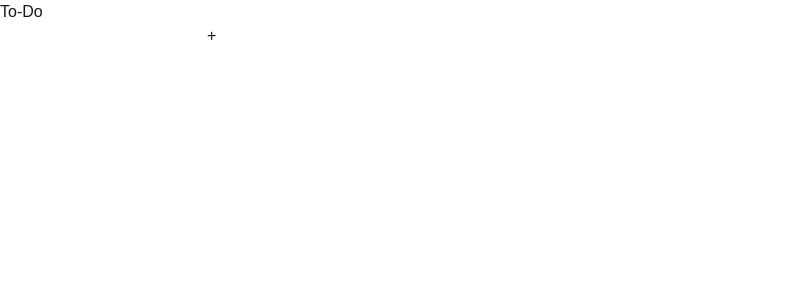
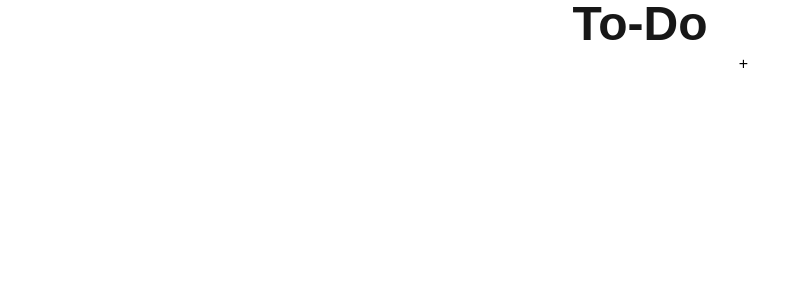
Before and after one commit to Fuller-source/to-do-list, a Next.js app: page / in a window 1280 px wide. Shown: the top 300 px of the page, without its empty margins (0-811 px from the left). Built offline with nearby package versions, Linux system fonts and the light colour scheme.

Commit message:
Centered div! WHOOP WHOOP

```diff
--- a/components/TodoForm.tsx
+++ b/components/TodoForm.tsx
@@ -18,7 +18,7 @@ export const TodoForm = ({onAdd}: {onAdd: (task: string) => void }) => {
                 value={taskToDo}
                 onChange={(e) => setTaskToDo(e.target.value)}
             />
-            <button type="submit">+</button>
+            <button className="bg-white text-black rounded p-1" type="submit">+</button>
         </form>
     );
 }
--- a/components/TodoItem.tsx
+++ b/components/TodoItem.tsx
@@ -12,9 +12,9 @@ export const TodoItem = ({todo, onDelete}: TodoItemProps) => {
 
 
     return (
-        <li>
+        <li className="bg-blue-500 text-white p-2 rounded al">
             {todo.task}
-            <button onClick={() => onDelete(todo.id)}>-</button>
+            <button className="hover:bg-amber-600" onClick={() => onDelete(todo.id)}>-</button>
         </li>
     )
 }
--- a/src/app/page.tsx
+++ b/src/app/page.tsx
@@ -1,10 +1,9 @@
 import {List} from "../../components/TodoList"
-import {ToDoForm} from "../../components/TodoForm"
 
 export default function Home() {
   return (
-    <div>
-      <h1>To-Do</h1>
+    <div className="flex flex-col items-center">
+      <h1 className="font-bold text-5xl">To-Do</h1>
       <List />
     </div>
   );
```
